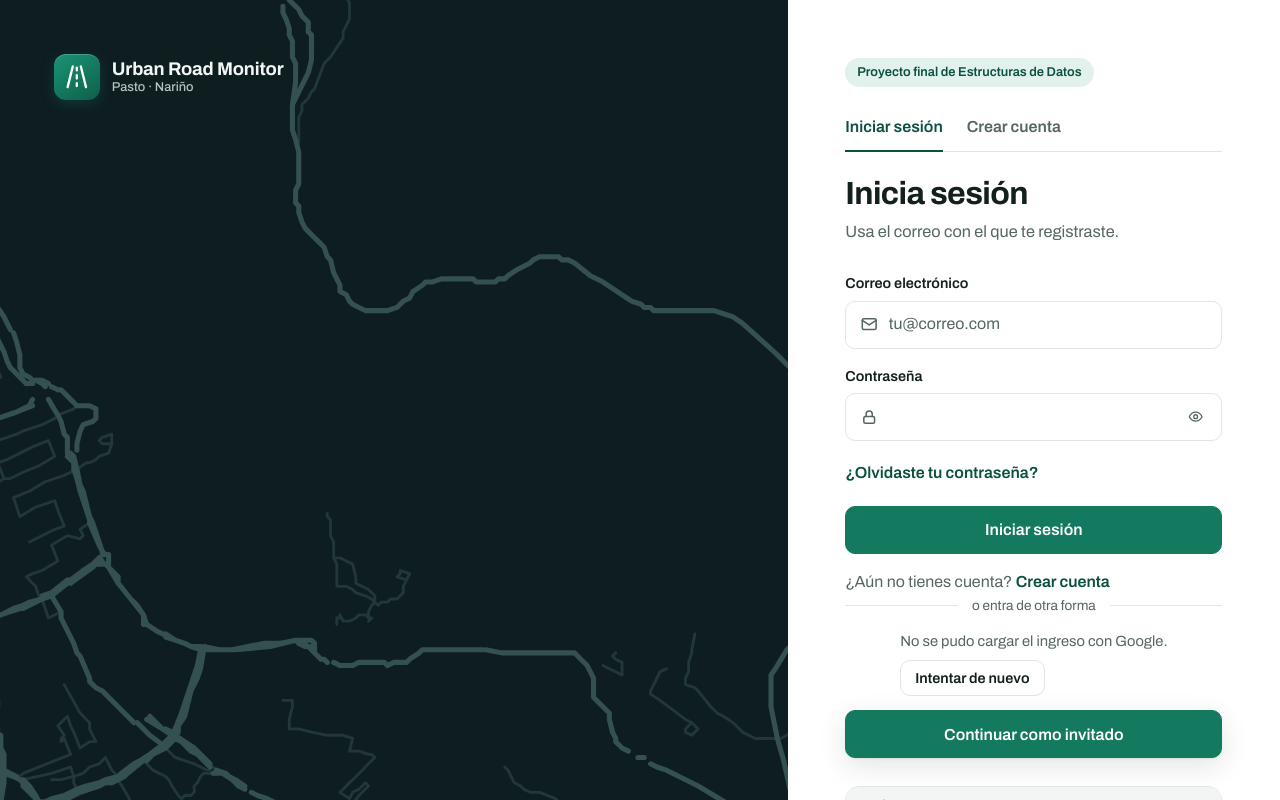
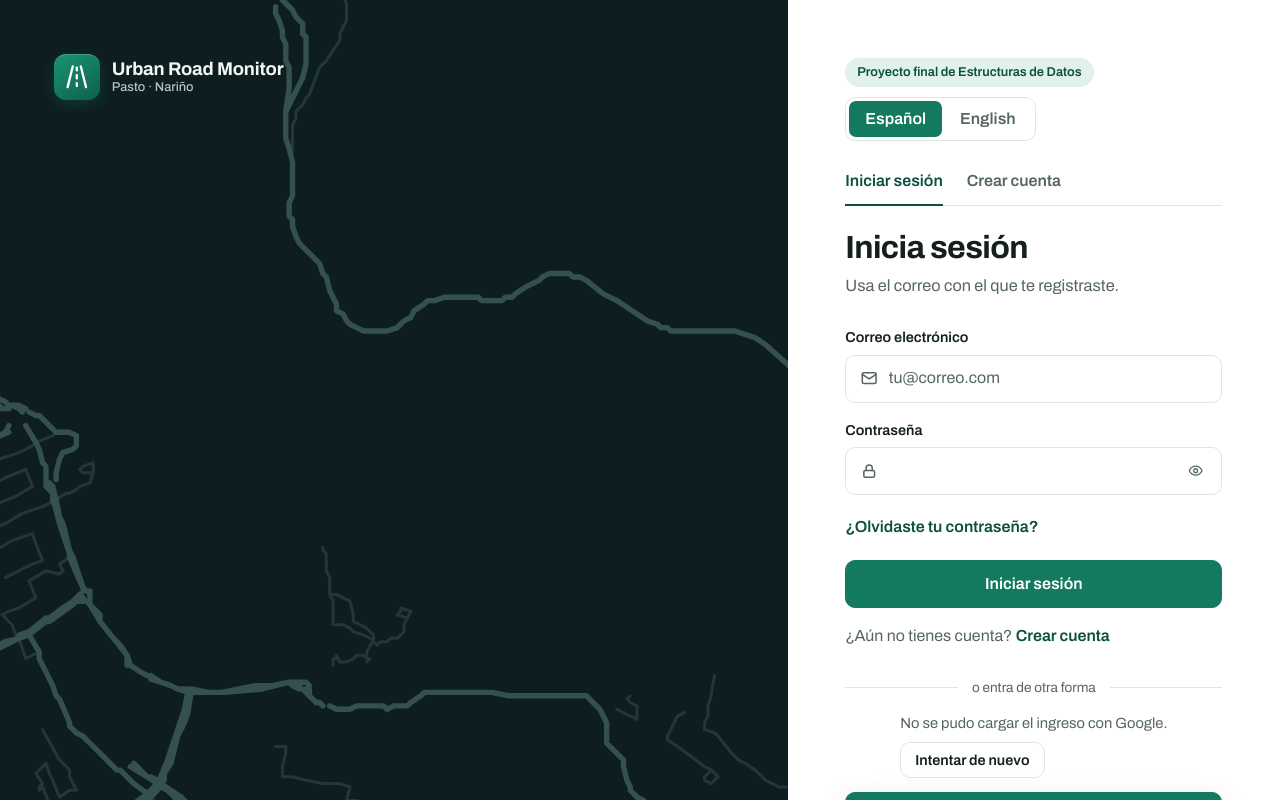
Before and after one commit to arleyriascos/urban-road-monitor-frontend, a React (Vite) app: page / in a window 1280 px wide. Shown: the top 800 px of the page. Built offline with nearby package versions, Linux system fonts and the light colour scheme; no server answers.

Commit message:
feat(entry): let a guest change the language from the entry screen and give air to the other ways of entering

```diff
--- a/src/components/EntryScreen.tsx
+++ b/src/components/EntryScreen.tsx
@@ -1,4 +1,5 @@
 import { useState, type ReactNode } from 'react';
+import { LanguageSwitch } from '../i18n/LanguageSwitch';
 import { useLanguage } from '../i18n/useLanguage';
 import { ACCESS_PANEL_ID, accessTabId } from '../lib/access-ids';
 import { describeSignInError } from '../lib/auth-errors';
@@ -105,7 +106,10 @@ export function EntryScreen({
 
       <section className="entry" aria-busy={working}>
         <div className="entry__inner">
-          <p className="entry__eyebrow">{t('entry.eyebrow')}</p>
+          <div className="entry__top">
+            <p className="entry__eyebrow">{t('entry.eyebrow')}</p>
+            <LanguageSwitch />
+          </div>
 
           <AccessTabs view={view} onChange={setView} />
 
--- a/src/entry.css
+++ b/src/entry.css
@@ -173,9 +173,19 @@
   width: min(440px, 100%);
 }
 
+/* The tag of the project and, at the other end, the language switch. */
+.entry__top {
+  display: flex;
+  align-items: center;
+  flex-wrap: wrap;
+  justify-content: space-between;
+  gap: 10px 16px;
+  margin: 0 0 18px;
+}
+
 .entry__eyebrow {
   display: inline-block;
-  margin: 0 0 18px;
+  margin: 0;
   padding: 5px 12px;
   font-size: 0.8rem;
   font-weight: 600;
@@ -202,6 +212,9 @@
   flex-direction: column;
   align-items: stretch;
   gap: 14px;
+  /* Air between the form and "o entra de otra forma", so the line of "Crear cuenta" is not
+     squeezed against the divider. */
+  margin-top: 28px;
 }
 
 .entry__buttons {
```
Also changed, not shown: 2 other files (tests, documents, lock files or other folders).
